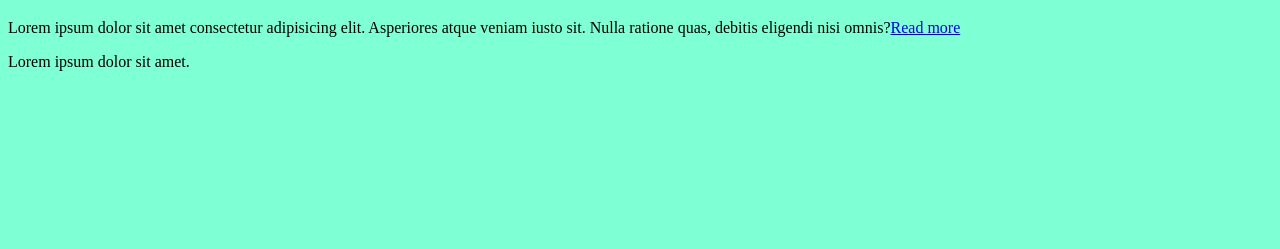
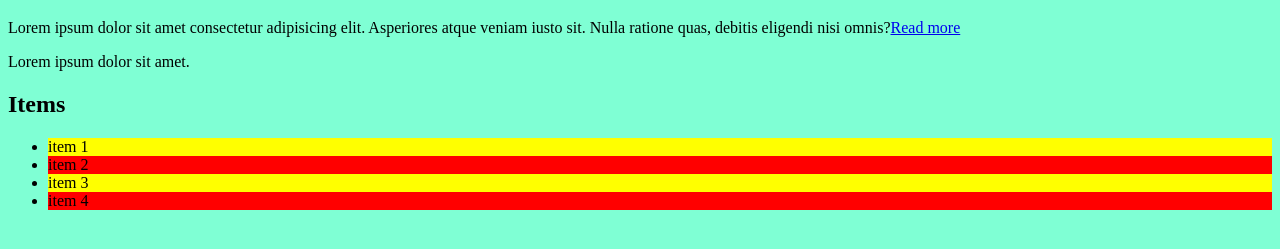
Before and after one commit to kipchirchiralb/DOM-manipilation-23, a plain HTML site: page dom-intro.html in a window 1280 px wide. Shown: the part 61-310 px from the top of the page. Drawn offline with Linux system fonts and the light colour scheme.

Commit message:
manipulate list items using queryselectorAll

```diff
--- a/dom-intro.html
+++ b/dom-intro.html
@@ -16,6 +16,17 @@
     <p class="paragraph">Lorem ipsum dolor sit amet.</p>
     <span id="note">Something to note</span>
 
+
+
+
+    <h2 class="title">Items</h2>
+                <ul class="items">
+                    <li class="item-group"> item 1</li>
+                    <li class="item-group"> item 2</li>
+                    <li class="item-group"> item 3</li>
+                    <li class="item-group"> item 4</li>
+                </ul>
+
     <script src="./dom-intro.js"></script>
 </body>
 
--- a/dom-intro.js
+++ b/dom-intro.js
@@ -26,3 +26,16 @@ link.setAttribute("href", "www.eldohub.co.ke");
 console.log(link);
 
 newParapgraphs[0].append(link);
+
+
+
+//manipulate the list using query selector
+
+var odd=document.querySelectorAll('.item-group:nth-child(odd)');
+var even=document.querySelectorAll('.item-group:nth-child(even)');
+
+for(let j=0;j<odd.length;j++){
+    odd[j].style.backgroundColor='yellow';
+    even[j].style.backgroundColor='red';
+
+}
```
